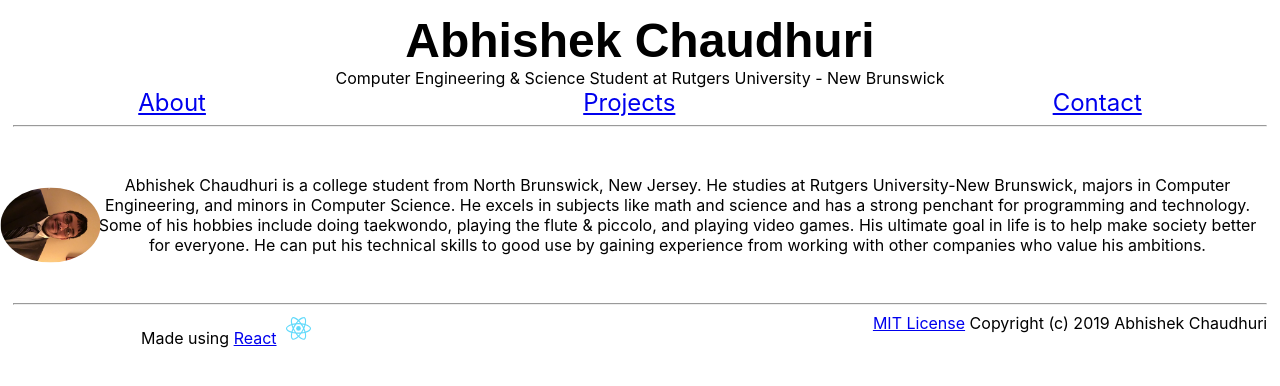
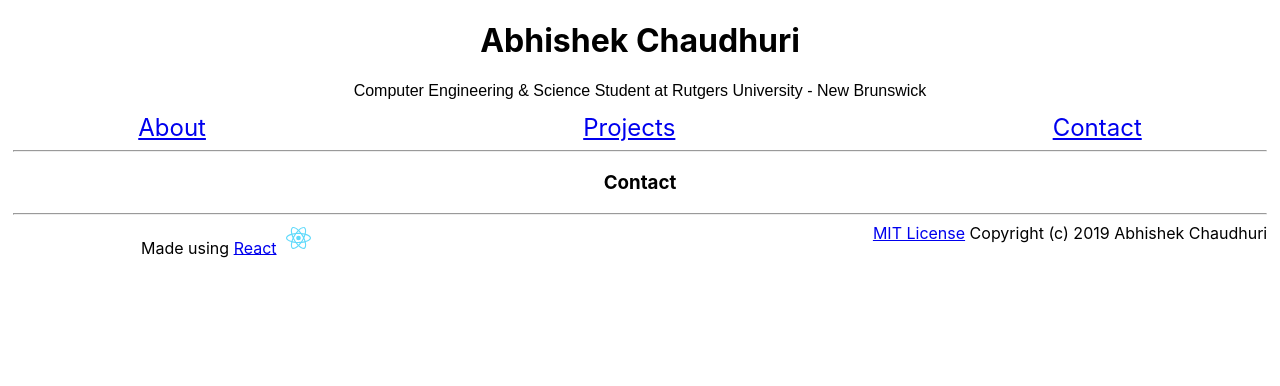
Before and after one commit to Abhiek187/abhiek187.github.io, a React (Create React App) app: page /contact in a window 1280 px wide. Shown: the top 386 px of the page. Built offline with nearby package versions, Linux system fonts and the light colour scheme.

Commit message:
Set up React Router

```diff
--- a/package.json
+++ b/package.json
@@ -5,6 +5,7 @@
   "dependencies": {
     "react": "^16.7.0",
     "react-dom": "^16.7.0",
+    "react-router-dom": "^4.3.1",
     "react-scripts": "2.1.3"
   },
   "scripts": {
--- /dev/null
+++ b/src/About.js
@@ -0,0 +1,24 @@
+import React, { Component } from 'react';
+import headshot from './img/IMG_0987.JPG';
+
+class About extends Component {
+	render() {
+    const bio = "Abhishek Chaudhuri is a college student from North Brunswick, New Jersey. He studies" +
+      " at Rutgers University-New Brunswick, majors in Computer Engineering, and minors in Computer" +
+      " Science. He excels in subjects like math and science and has a strong penchant for" +
+      " programming and technology. Some of his hobbies include doing taekwondo, playing the flute &" +
+      " piccolo, and playing video games. His ultimate goal in life is to help make society better" +
+      " for everyone. He can put his technical skills to good use by gaining experience from working" +
+      " with other companies who value his ambitions.";
+
+		return (
+      <main className="about">
+        <h3 className="about-heading">About</h3>
+        <img className="about-headshot" src={headshot} alt="Headshot of Abhishek"/>
+        <p className="about-bio">{bio}</p>
+      </main>
+		);
+	}
+}
+
+export default About;
--- a/src/App.css
+++ b/src/App.css
@@ -3,8 +3,12 @@
   margin: 1%;
 }
 
-.heading {
-  font: bold 3em Arial, Sans-serif
+.heading-name {
+  font: Arial, Sans-serif
+}
+
+.heading-headline {
+  font: normal 1em Arial, Sans-serif;
 }
 
 .links {
--- a/src/App.js
+++ b/src/App.js
@@ -1,34 +1,43 @@
 import React, { Component } from 'react';
+import { Route } from 'react-router-dom';
 import logo from './img/logo.svg';
 import './App.css';
-import headshot from './img/IMG_0987.JPG';
+import About from './About';
+import Projects from './Projects';
+import Contact from './Contact';
 
 class App extends Component {
   render() {
-    const bio = "Abhishek Chaudhuri is a college student from North Brunswick, New Jersey. He studies" +
-      " at Rutgers University-New Brunswick, majors in Computer Engineering, and minors in Computer" +
-      " Science. He excels in subjects like math and science and has a strong penchant for" +
-      " programming and technology. Some of his hobbies include doing taekwondo, playing the flute &" +
-      " piccolo, and playing video games. His ultimate goal in life is to help make society better" +
-      " for everyone. He can put his technical skills to good use by gaining experience from working" +
-      " with other companies who value his ambitions.";
-
     return (
       <div className="App">
-        <header className="heading">Abhishek Chaudhuri</header>
-        <aside className="headline">
-          Computer Engineering & Science Student at Rutgers University - New Brunswick
-        </aside>
+        <header className="heading">
+          <h1 className="heading-name">Abhishek Chaudhuri</h1>
+          <h2 className="heading-headline">
+            Computer Engineering & Science Student at Rutgers University - New Brunswick
+          </h2>
+        </header>
         <nav className="links">
-          <a className="links-about" href="/">About</a>
-          <a className="links-projects" href="/">Projects</a>
-          <a className="links-contact" href="/">Contact</a>
+          <a className="links-about" href="/about">About</a>
+          <a className="links-projects" href="/projects">Projects</a>
+          <a className="links-contact" href="/contact">Contact</a>
         </nav>
         <hr/>
-        <main className="about">
-          <img className="about-headshot" src={headshot} alt="Headshot of Abhishek"/>
-          <p className="about-bio">{bio}</p>
-        </main>
+        <Route exact path="/" render={() => (
+          <main className="home">
+            <p className="home-info">
+              Hello and welcome to my website! Please click the links above for more info about me.
+            </p>
+          </main>
+        )}/>
+        <Route path="/about" render={() => (
+          <About/>
+        )}/>
+        <Route path="/projects" render={() => (
+          <Projects/>
+        )}/>
+        <Route path="/contact" render={() => (
+          <Contact/>
+        )}/>
         <hr/>
         <footer className="foot">
           <span className="foot-left">
--- /dev/null
+++ b/src/Contact.js
@@ -0,0 +1,13 @@
+import React, { Component } from 'react';
+
+class Contact extends Component {
+	render() {
+		return (
+			<main className="contact">
+        <h3 className="contact-heading">Contact</h3>
+      </main>
+		);
+	}
+}
+
+export default Contact;
--- /dev/null
+++ b/src/Projects.js
@@ -0,0 +1,13 @@
+import React, { Component } from 'react';
+
+class Projects extends Component {
+	render() {
+		return (
+      <main className="projects">
+			  <h3 className="projects-heading">Projects</h3>
+      </main>
+		);
+	}
+}
+
+export default Projects;
--- a/src/index.js
+++ b/src/index.js
@@ -1,10 +1,14 @@
 import React from 'react';
 import ReactDOM from 'react-dom';
+import { BrowserRouter } from 'react-router-dom';
 import './index.css';
 import App from './App';
 import * as serviceWorker from './serviceWorker';
 
-ReactDOM.render(<App />, document.getElementById('root'));
+ReactDOM.render(
+	<BrowserRouter><App /></BrowserRouter>,
+	document.getElementById('root')
+);
 
 // If you want your app to work offline and load faster, you can change
 // unregister() to register() below. Note this comes with some pitfalls.
```
Also changed, not shown: 1 other file (tests, documents, lock files or other folders).
